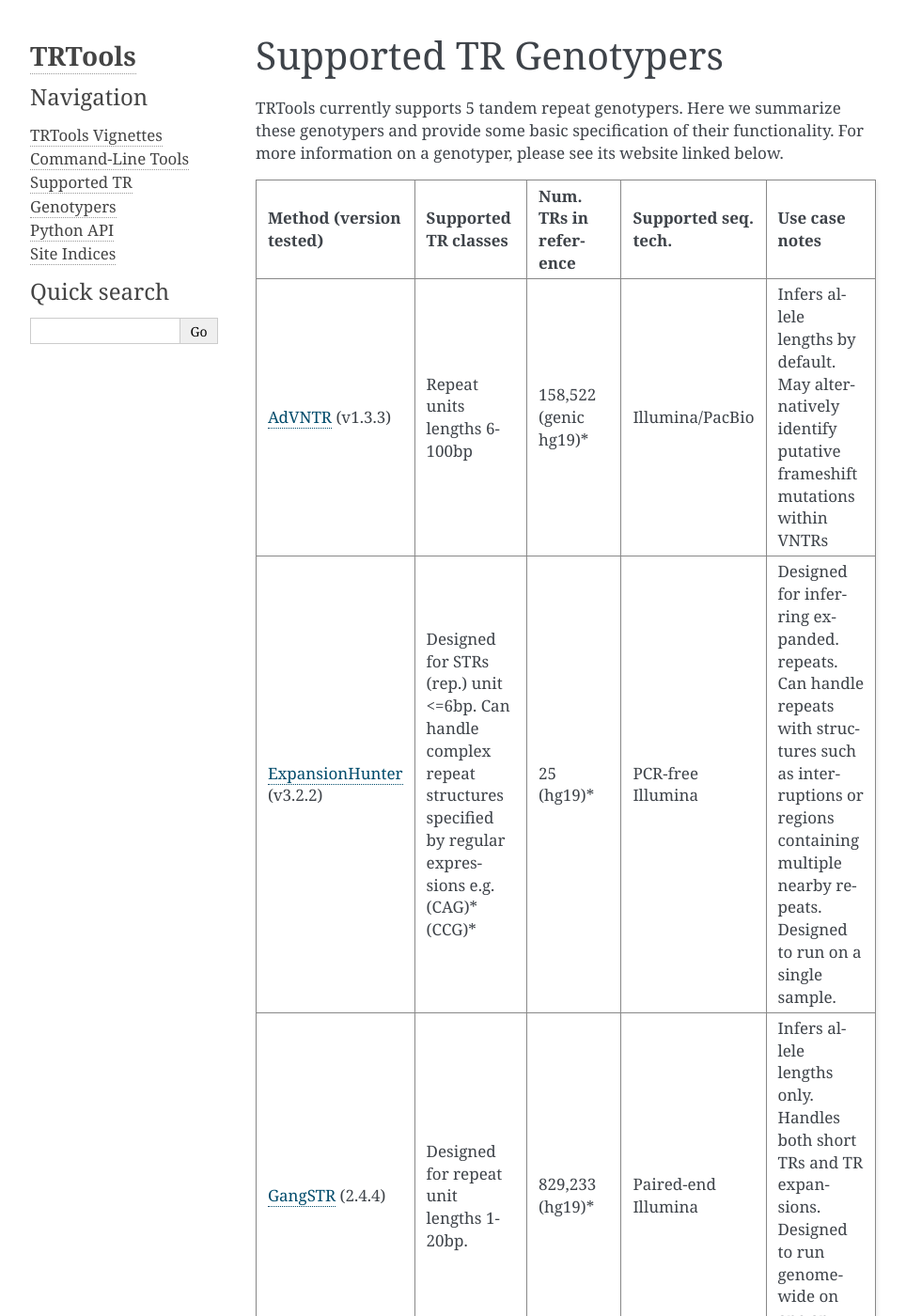
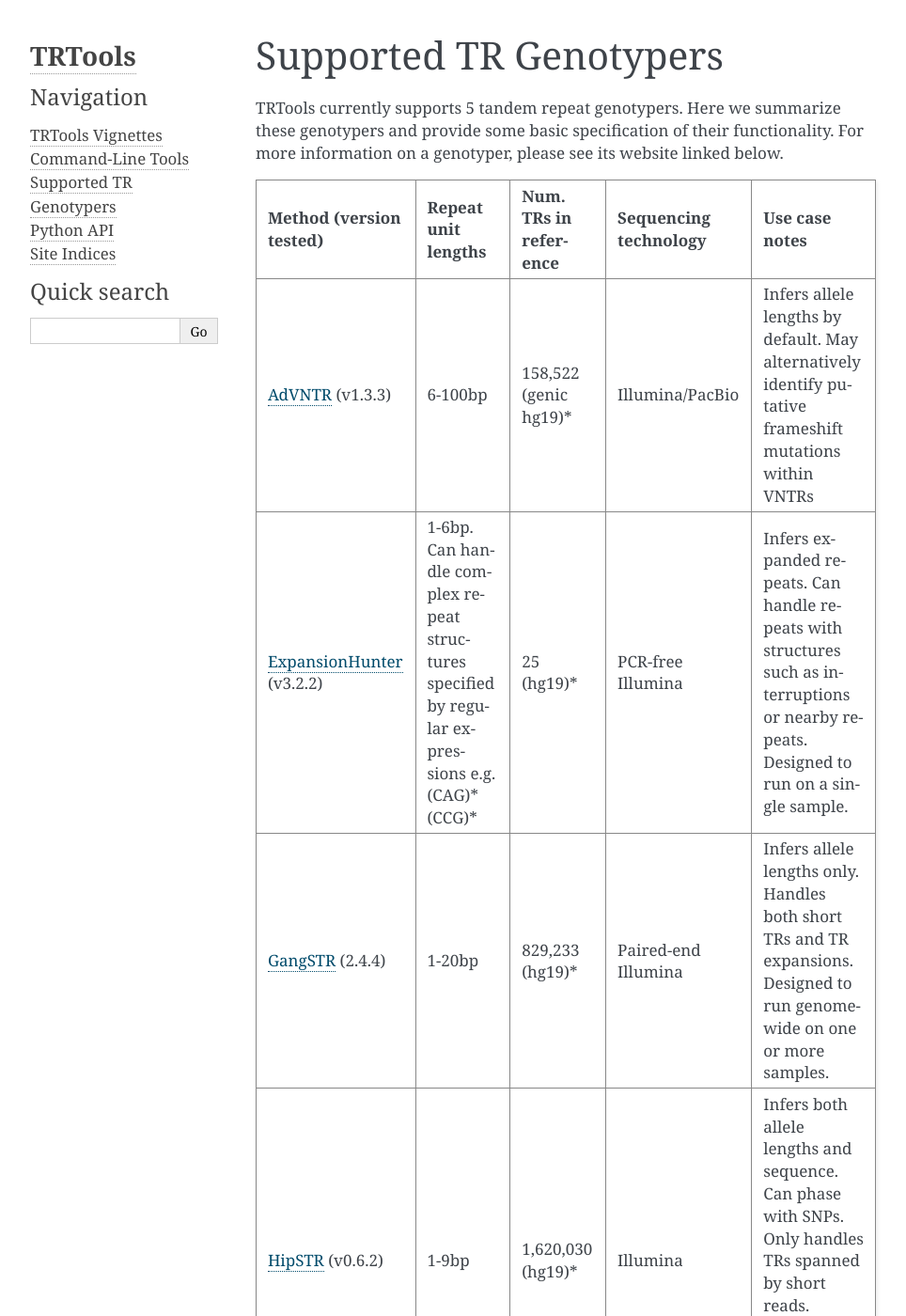
Before and after one commit to gymrek-lab/TRTools, a Sphinx documentation site: the page built from doc/CALLERS.rst, in a window 1280 px wide and 1400 px high. Shown: the whole window at 94% size, without its empty margins (148-1112 px from the left). Built offline with Sphinx 7.4.7, drawn with Linux system fonts in a browser that asks for light colours; some of the changed text lies outside the part shown.

Commit message:
Cleanup of changes

```diff
--- a/doc/CALLERS.rst
+++ b/doc/CALLERS.rst
@@ -6,38 +6,38 @@ Here we summarize these genotypers and provide some basic specification of their
 For more information on a genotyper, please see its website linked below.
 
 +-------------------------+--------------------------+-------------------------+-------------------------+--------------------------------------+
-| Method (version tested) |  Supported TR classes    |  Num. TRs in reference  | Supported seq. tech.    |     Use case notes                   |
+| Method (version tested) |  Repeat unit lengths     |  Num. TRs in reference  | Sequencing technology   |     Use case notes                   |
 +=========================+==========================+=========================+=========================+======================================+
-|   AdVNTR_ (v1.3.3)      | Repeat units lengths     |   158,522 (genic hg19)\*|    Illumina/PacBio      | Infers allele lengths by default. May|
-|                         | 6-100bp                  |                         |                         | alternatively identify putative      |
+|   AdVNTR_ (v1.3.3)      |  6-100bp                 |   158,522 (genic hg19)\*| Illumina/PacBio         | Infers allele lengths by default. May|
+|                         |                          |                         |                         | alternatively identify putative      |
 |                         |                          |                         |                         | frameshift mutations within VNTRs    |
 +-------------------------+--------------------------+-------------------------+-------------------------+--------------------------------------+
-|ExpansionHunter_ (v3.2.2)| Designed for STRs (rep.) |   25 (hg19)\*           |    PCR-free Illumina    | Designed for inferring expanded.     |
-|                         | unit <=6bp. Can handle   |                         |                         | repeats. Can handle repeats with     |
-|                         | complex repeat structures|                         |                         | structures such as interruptions or  |
-|                         | specified by regular     |                         |                         | regions containing multiple nearby   |
-|                         | expressions              |                         |                         | repeats. Designed to run on a single |
-|                         | e.g. (CAG)*(CCG)*        |                         |                         | sample.                              |
+|ExpansionHunter_ (v3.2.2)| 1-6bp. Can handle        |   25 (hg19)\*           | PCR-free Illumina       | Infers expanded                      |
+|                         | complex repeat structures|                         |                         | repeats. Can handle repeats with     |
+|                         | specified by regular     |                         |                         | structures such as interruptions or  |
+|                         | expressions              |                         |                         | nearby                               |
+|                         | e.g. (CAG)*(CCG)*        |                         |                         | repeats. Designed to run on a single |
+|                         |                          |                         |                         | sample.                              |
 +-------------------------+--------------------------+-------------------------+-------------------------+--------------------------------------+
-| GangSTR_ (2.4.4)        | Designed for repeat unit |  829,233 (hg19)\*       | Paired-end Illumina     | Infers allele lengths only. Handles  |
-|                         | lengths 1-20bp.          |                         |                         | both short TRs and TR expansions.    |
+| GangSTR_ (2.4.4)        | 1-20bp                   |  829,233 (hg19)\*       | Paired-end Illumina     | Infers allele lengths only. Handles  |
+|                         |                          |                         |                         | both short TRs and TR expansions.    |
 |                         |                          |                         |                         | Designed to run genome-wide on one or|
 |                         |                          |                         |                         | more samples.                        |
 +-------------------------+--------------------------+-------------------------+-------------------------+--------------------------------------+
-| HipSTR_ (v0.6.2)        | Repeat unit lengths 1-9bp| 1,620,030 (hg19)\*      | Illumina                | Infers both allele lengths and       |
+| HipSTR_ (v0.6.2)        | 1-9bp                    | 1,620,030 (hg19)\*      | Illumina                | Infers both allele lengths and       |
 |                         |                          |                         |                         | sequence. Can phase with SNPs. Only  |
 |                         |                          |                         |                         | handles TRs spanned by short reads.  |
 |                         |                          |                         |                         | Designed to run genome-wide on one or|
 |                         |                          |                         |                         | more samples.                        |
 +-------------------------+--------------------------+-------------------------+-------------------------+--------------------------------------+
-| PopSTR_ (v2.0)          | Repeat unit length 1-6bp.| 540,1401 (hg38)         | Illumina                | Infers allele lengths only. Handles  |
+| PopSTR_ (v2.0)          | 1-6bp                    | 540,1401 (hg38)         | Illumina                | Infers allele lengths only. Handles  |
 |                         |                          |                         |                         | both short TRs and TR expansions.    |
 |                         |                          |                         |                         | Designed to run genome-wide on one or|
 |                         |                          |                         |                         | more samples.                        |
 +-------------------------+--------------------------+-------------------------+-------------------------+--------------------------------------+
 \* Indicates that users may also supply custom reference panels of TR loci. Reference panel numbers shown above are based on downloads from the github repository of each tool as of July 2, 2020.
 
-TRTools can be extended to support other genotypers that generate files meeting the VCF standard.
+TRTools can be extended to support other genotypers that generate VCF files.
 We welcome community contributions to help support them. If that interests you, please
 see :ref:`Contributing` for more information.
 
```
